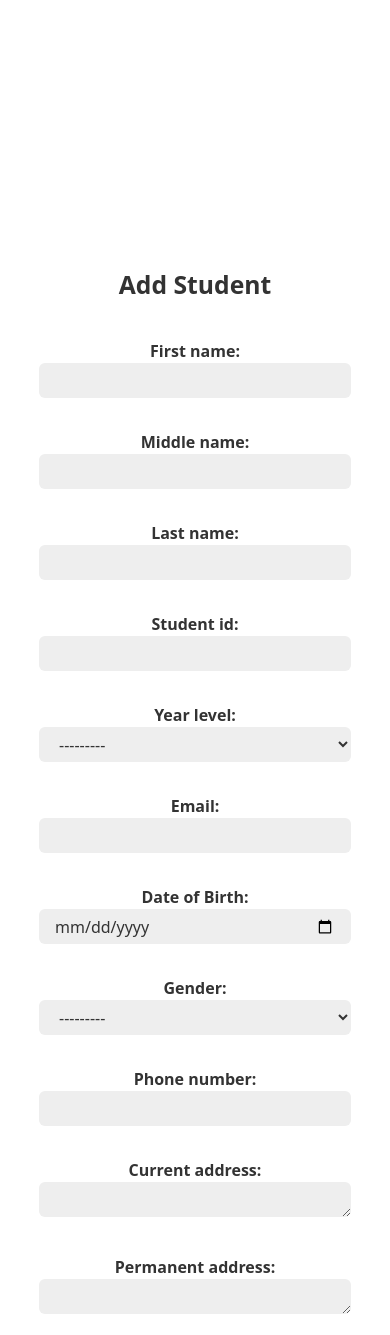
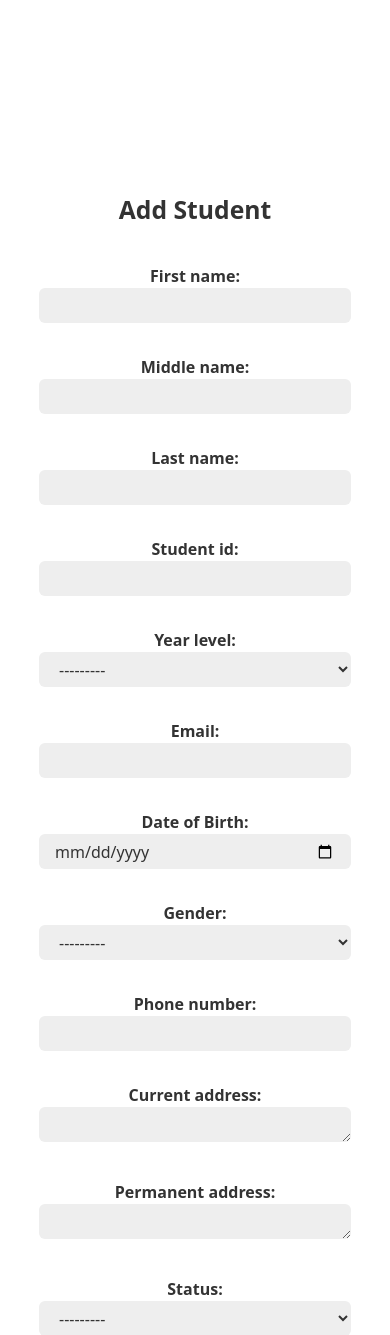
Before and after one commit to DavonGT/CSD-Student-IMS, a Django app: page /create/ in a window 390 px wide. Shown: the part 774-2109 px from the top of the page. Run offline with Django 5.2, Linux system fonts and the light colour scheme; the visitor is signed in with stand-in values (Sample User, id 1).

Commit message:
Fixed the modal

```diff
--- a/core/static/core/css/modal.css
+++ b/core/static/core/css/modal.css
@@ -238,7 +238,7 @@
         background-color: #fff;
     }
     .modal-content {
-        margin-top: 350px;
+        margin-top: 200px;
         margin-bottom: 100px;
         height: 100vh;
         width: 100%;
--- a/core/templates/core/student_form.html
+++ b/core/templates/core/student_form.html
@@ -8,7 +8,7 @@
     <link rel="stylesheet" href="https://cdn.jsdelivr.net/npm/bootstrap@5.3.3/dist/css/bootstrap.min.css">
     <link rel="stylesheet" href="{% static 'core/css/modal.css' %}">
 </head>
-<body class="container mt-5">
+<body>
     <div class="modal">
         <div class="modal-content">
             <h2 class="mb-4">{% if form.instance.pk %}Edit{% else %}Add{% endif %} Student</h2>
```
